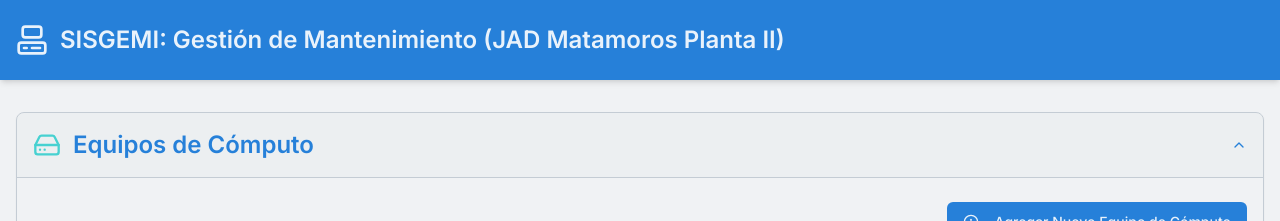
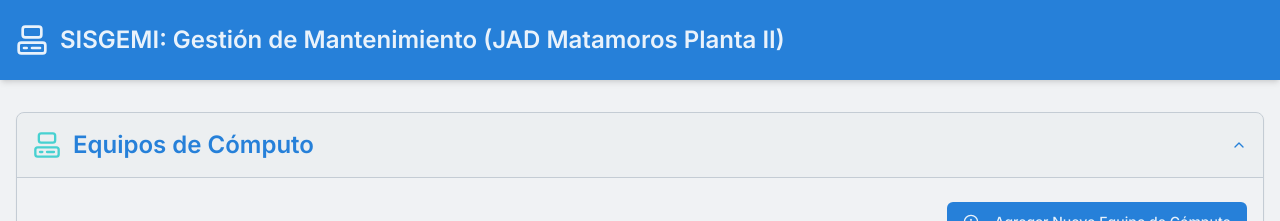
Before and after one commit to JosePardo98/SISGEMI_REPOSITORY, a Next.js app: page / in a window 1280 px wide. Shown: the top 221 px of the page. Built offline with nearby package versions, Linux system fonts and the light colour scheme; no server answers; the database is empty; what @genkit-ai/googleai, genkit would draw is missing.

Commit message:
Make the following changes:
,

Find this element:

  <HardDrive size=28

```diff
--- a/src/components/equipment/EquipmentClientPage.tsx
+++ b/src/components/equipment/EquipmentClientPage.tsx
@@ -7,7 +7,7 @@ import { getEquipments } from '@/lib/actions';
 import { EquipmentTable } from './EquipmentTable';
 import { Skeleton } from '@/components/ui/skeleton';
 import { Alert, AlertDescription, AlertTitle } from '@/components/ui/alert';
-import { Terminal, PlusCircle, Printer, ScanLine, Receipt, HardDrive, Router } from 'lucide-react';
+import { Terminal, PlusCircle, Printer, ScanLine, Receipt, Computer, Router } from 'lucide-react'; // Changed HardDrive to Computer
 import { Button } from '@/components/ui/button';
 import Link from 'next/link';
 import { Accordion, AccordionContent, AccordionItem, AccordionTrigger } from '@/components/ui/accordion';
@@ -63,7 +63,7 @@ const EquipmentClientPage: React.FC = () => {
           className="p-4 text-2xl font-headline font-semibold text-primary hover:no-underline flex items-center justify-between w-full text-left bg-secondary/30 hover:bg-secondary/50 transition-colors"
         >
           <div className="flex items-center">
-            <HardDrive size={28} className="mr-3 text-accent" />
+            <Computer size={28} className="mr-3 text-accent" /> {/* Changed HardDrive to Computer */}
             Equipos de Cómputo
           </div>
         </AccordionTrigger>
--- a/src/components/equipment/EquipmentTable.tsx
+++ b/src/components/equipment/EquipmentTable.tsx
@@ -127,7 +127,7 @@ export const EquipmentTable: React.FC<EquipmentTableProps> = ({ equipments }) =>
                 <TableCell>
                   <Button asChild variant="outline" size="sm">
                     <Link href={`/equipment/${equipment.id}`}>
-                      <Eye size={16} className="mr-2" /> Ver información Detallada
+                      <Eye size={16} className="mr-2" /> Ver Información Detallada
                     </Link>
                   </Button>
                 </TableCell>
```
